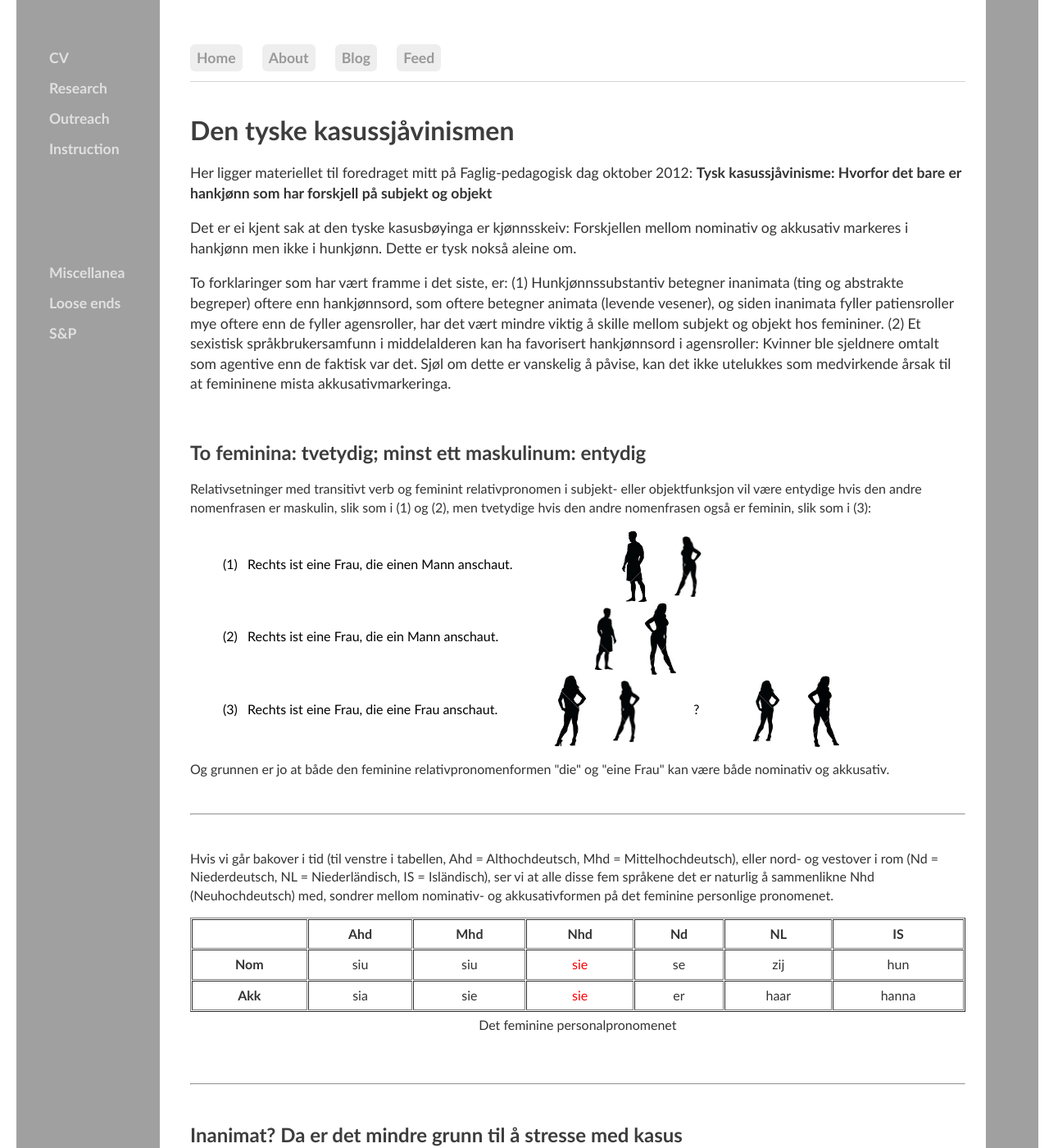
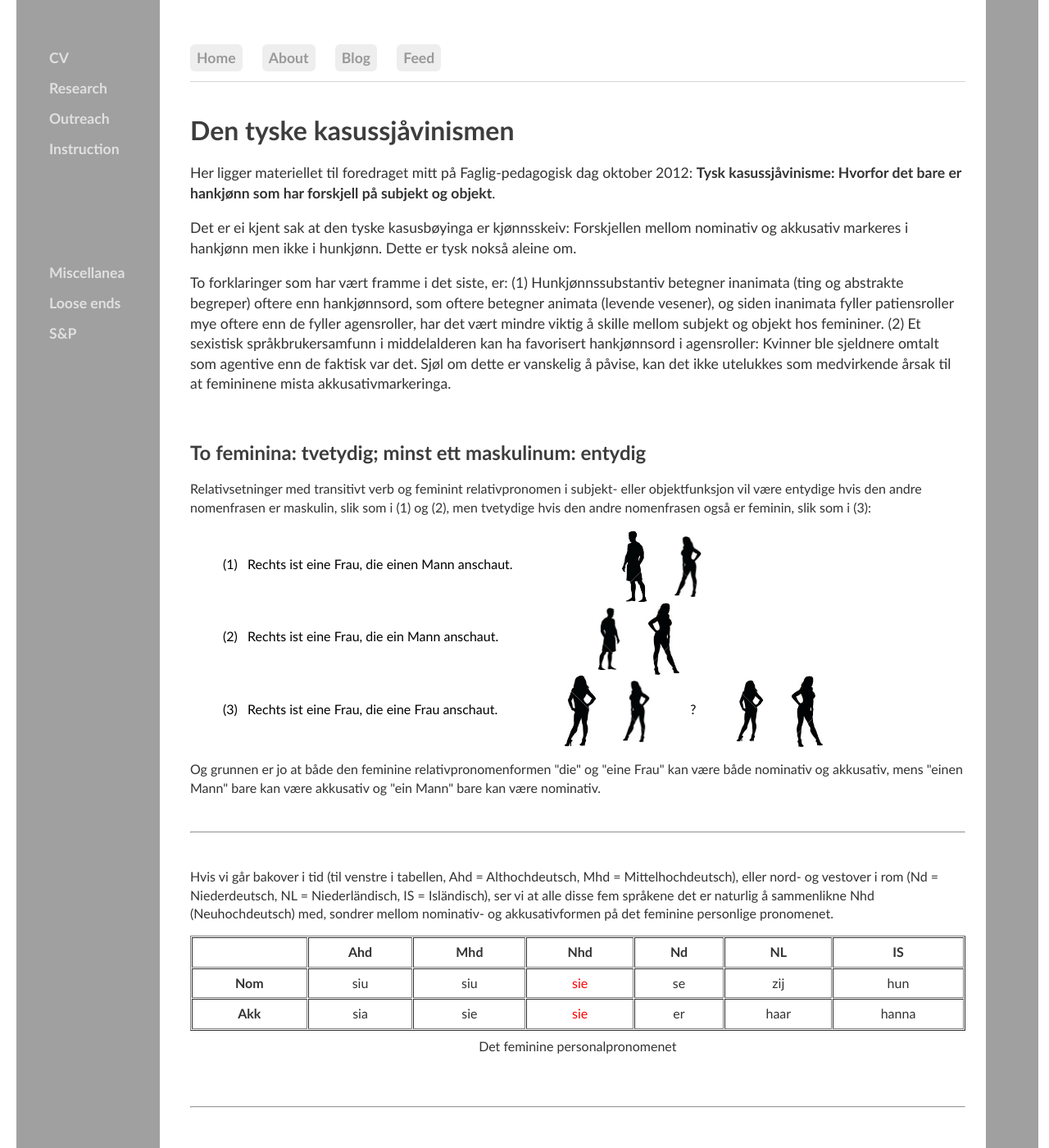
Before and after one commit to kjelljs/kjelljs.github.io, a Jekyll site: the page built from dissemination/kasus.html, in a window 1280 px wide and 1400 px high. Shown: the whole window at 82% size. Built offline with Jekyll 4.4.1, drawn with Linux system fonts in a browser that asks for light colours.

Commit message:
Update kasus.html

```diff
--- a/dissemination/kasus.html
+++ b/dissemination/kasus.html
@@ -45,7 +45,7 @@
 </style>
 
 <div class="ingress">
-    <p>Her ligger materiellet til foredraget mitt på Faglig-pedagogisk dag oktober 2012: <b>Tysk kasussjåvinisme: Hvorfor det bare er hankjønn som har forskjell på subjekt og objekt</b>
+    <p>Her ligger materiellet til foredraget mitt på Faglig-pedagogisk dag oktober 2012: <b>Tysk kasussjåvinisme: Hvorfor det bare er hankjønn som har forskjell på subjekt og objekt</b>.
     </p>
 <p>Det er ei kjent sak at den tyske kasusbøyinga er kjønnsskeiv: Forskjellen mellom nominativ og akkusativ markeres i hankjønn men ikke i hunkjønn. Dette er tysk nokså aleine om.</p> <p>To forklaringer som har vært framme i det siste, er: (1) Hunkjønnssubstantiv betegner inanimata (ting og abstrakte begreper) oftere enn hankjønnsord, som oftere betegner animata (levende vesener), og siden inanimata fyller patiensroller mye oftere enn de fyller agensroller, har det vært mindre viktig å skille mellom subjekt og objekt hos femininer. (2) Et sexistisk språkbrukersamfunn i middelalderen kan ha favorisert hankjønnsord i agensroller: Kvinner ble sjeldnere omtalt som agentive enn de faktisk var det. Sjøl om dette er vanskelig å påvise, kan det ikke utelukkes som medvirkende årsak til at femininene mista akkusativmarkeringa.</p>
 </div>
@@ -56,18 +56,18 @@
     </p>
     <ul>
 	<li>(1) &nbsp; Rechts ist eine Frau, die einen Mann anschaut. &emsp; &emsp; &emsp; &emsp; &emsp; &emsp; &emsp; &emsp; <img class="centerimage" src="/pics/diesie2.jpg" style="width: 32px;" />&emsp; &emsp; <img class="centerimage" src="/pics/diesie1.jpg" style="width: 34px;" /></li>
-	<li>(2) &nbsp; Rechts ist eine Frau, die ein Mann anschaut. &emsp; &emsp; &emsp; &emsp; &emsp; &emsp; &emsp; <img class="centerimage" src="/pics/diesie5.jpg" style="width: 28px;" />&emsp; &emsp; <img class="centerimage" src="/pics/diesie4.jpg" style="width: 40px;" /></li>
-	<li>(3) &nbsp; Rechts ist eine Frau, die eine Frau anschaut. &emsp; &emsp; &emsp; &emsp; <img class="centerimage" src="/pics/diesie3.jpg" style="width: 40px;" />&emsp; &emsp; <img class="centerimage" src="/pics/diesie1.jpg" style="width: 34px;" />&emsp; &emsp; &emsp; &emsp; ?&emsp; &emsp; &emsp; &emsp; <img class="centerimage" src="/pics/diesie3.jpg" style="width: 34px;" />&emsp; &emsp; <img class="centerimage" src="/pics/diesie4.jpg" style="width: 40px;" /></li>
+	<li>(2) &nbsp; Rechts ist eine Frau, die ein Mann anschaut. &emsp; &emsp; &emsp; &emsp; &emsp; &emsp; &emsp; &nbsp;<img class="centerimage" src="/pics/diesie5.jpg" style="width: 28px;" />&emsp; &emsp; <img class="centerimage" src="/pics/diesie4.jpg" style="width: 40px;" /></li>
+	<li>(3) &nbsp; Rechts ist eine Frau, die eine Frau anschaut. &emsp; &emsp; &emsp; &emsp; &emsp;<img class="centerimage" src="/pics/diesie3.jpg" style="width: 40px;" />&emsp; &emsp; <img class="centerimage" src="/pics/diesie1.jpg" style="width: 34px;" />&emsp; &emsp; &emsp; ?&emsp; &emsp; &emsp; <img class="centerimage" src="/pics/diesie3.jpg" style="width: 34px;" />&emsp; &emsp; <img class="centerimage" src="/pics/diesie4.jpg" style="width: 40px;" /></li>
 </ul>
 	<p>
-	Og grunnen er jo at både den feminine relativpronomenformen "die" og "eine Frau" kan være både nominativ og akkusativ.</p>
+	Og grunnen er jo at både den feminine relativpronomenformen "die" og "eine Frau" kan være både nominativ og akkusativ, mens "einen Mann" bare kan være akkusativ og "ein Mann" bare kan være nominativ.</p>
 	<section></br>
 		<hr /></br>
 <p>Hvis vi går bakover i tid (til venstre i tabellen, Ahd = Althochdeutsch, Mhd = Mittelhochdeutsch), eller nord- og vestover i rom (Nd = Niederdeutsch, NL = Niederländisch, IS = Isländisch), ser vi at alle disse fem språkene det er naturlig å sammenlikne Nhd (Neuhochdeutsch) med, sondrer mellom nominativ- og akkusativformen på det feminine personlige pronomenet.</p>
 
 
 <table border="1" cellpadding="1" cellspacing="1" style="width: 100%;">
-	<caption style="caption-side:bottom; padding:5px">Det feminine personalpronomenet</caption>
+	<caption style="caption-side:bottom; padding:8px">Det feminine personalpronomenet</caption>
 	<thead>
 		<tr>
 			<th scope="row">&nbsp;</th>
```
